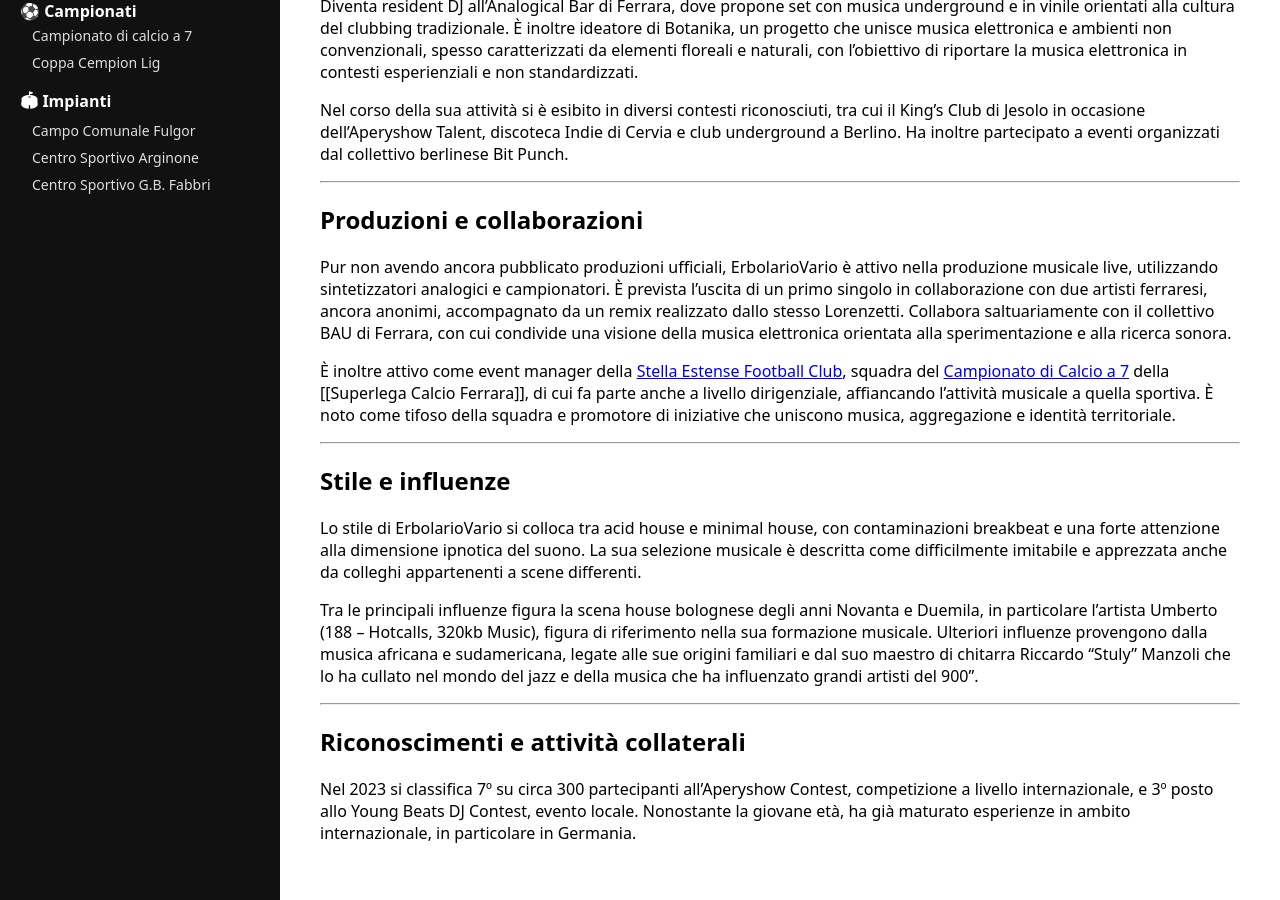
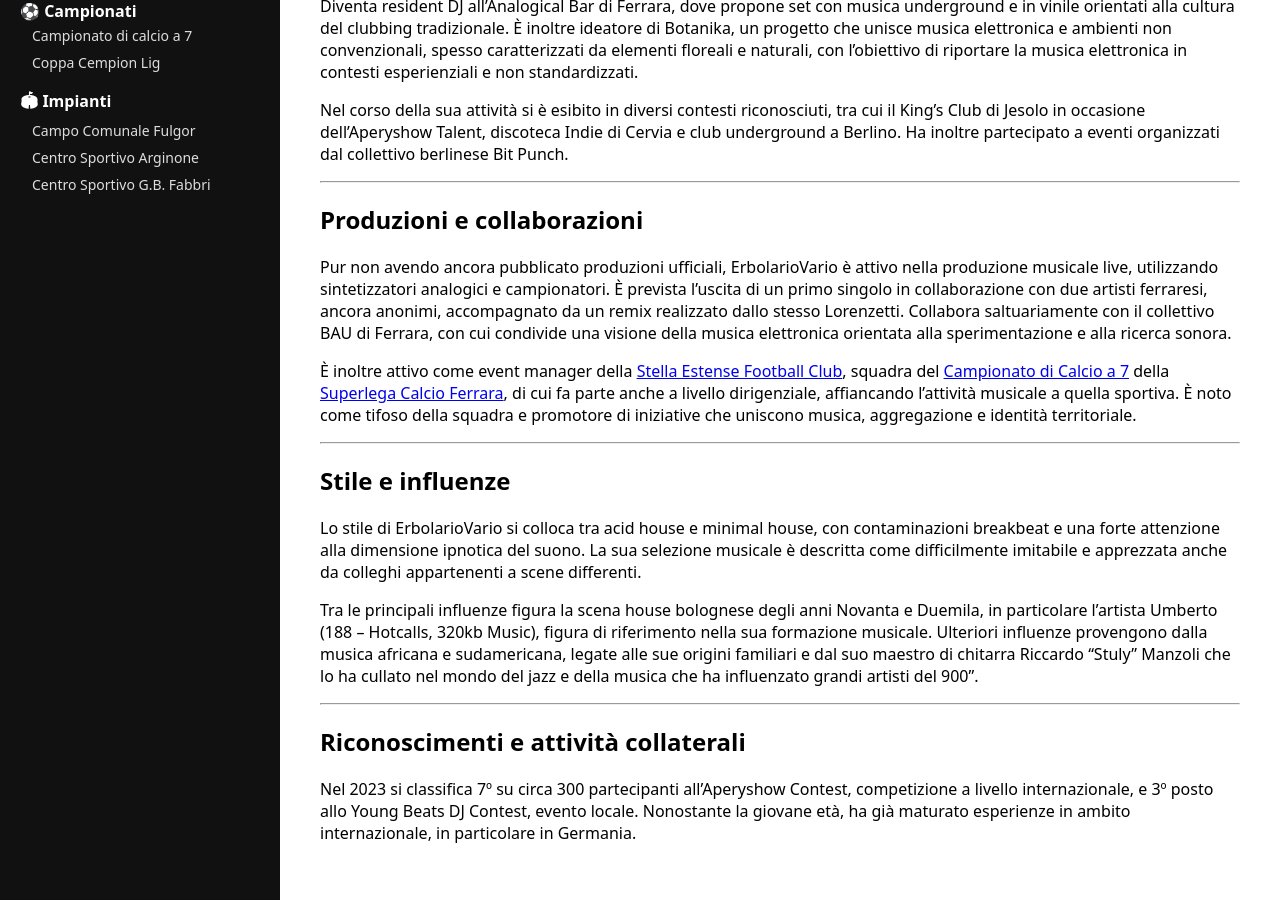
Before and after one commit to tommy-unife/Stella-Estense-Wiki, a Jekyll site: the page built from ErbolarioVario.md, in a window 1280 px wide and 900 px high, scrolled down 816 px. Built offline with Jekyll 4.4.1, drawn with Linux system fonts in a browser that asks for light colours; our own code applies the rules of GitHub Pages for plain Markdown files; part of the change alters nothing that is shown.

```diff
--- a/ErbolarioVario.md
+++ b/ErbolarioVario.md
@@ -32,7 +32,7 @@ Nel corso della sua attività si è esibito in diversi contesti riconosciuti, tr
 
 Pur non avendo ancora pubblicato produzioni ufficiali, ErbolarioVario è attivo nella produzione musicale live, utilizzando sintetizzatori analogici e campionatori. È prevista l’uscita di un primo singolo in collaborazione con due artisti ferraresi, ancora anonimi, accompagnato da un remix realizzato dallo stesso Lorenzetti. Collabora saltuariamente con il collettivo BAU di Ferrara, con cui condivide una visione della musica elettronica orientata alla sperimentazione e alla ricerca sonora.
 
-È inoltre attivo come event manager della [Stella Estense Football Club](Stella-Estense-Football-Club.md), squadra del [Campionato di Calcio a 7](Campionato-Calcio-a-7.md) della [[Superlega Calcio Ferrara]], di cui fa parte anche a livello dirigenziale, affiancando l’attività musicale a quella sportiva. È noto come tifoso della squadra e promotore di iniziative che uniscono musica, aggregazione e identità territoriale.
+È inoltre attivo come event manager della [Stella Estense Football Club](Stella-Estense-Football-Club.md), squadra del [Campionato di Calcio a 7](Campionato-Calcio-a-7.md) della [Superlega Calcio Ferrara](Superlega-Calcio-Ferrara.md), di cui fa parte anche a livello dirigenziale, affiancando l’attività musicale a quella sportiva. È noto come tifoso della squadra e promotore di iniziative che uniscono musica, aggregazione e identità territoriale.
 
 ---
 
```
